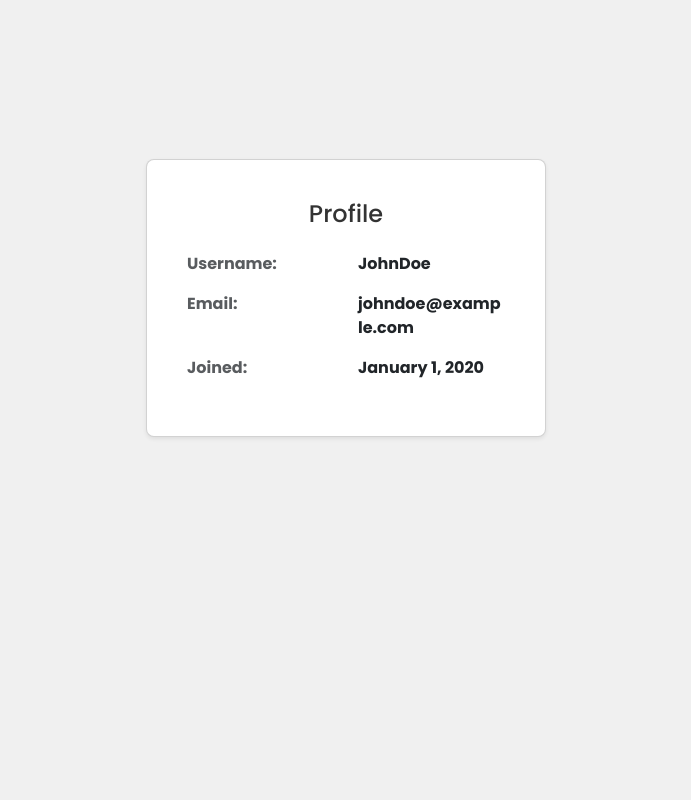
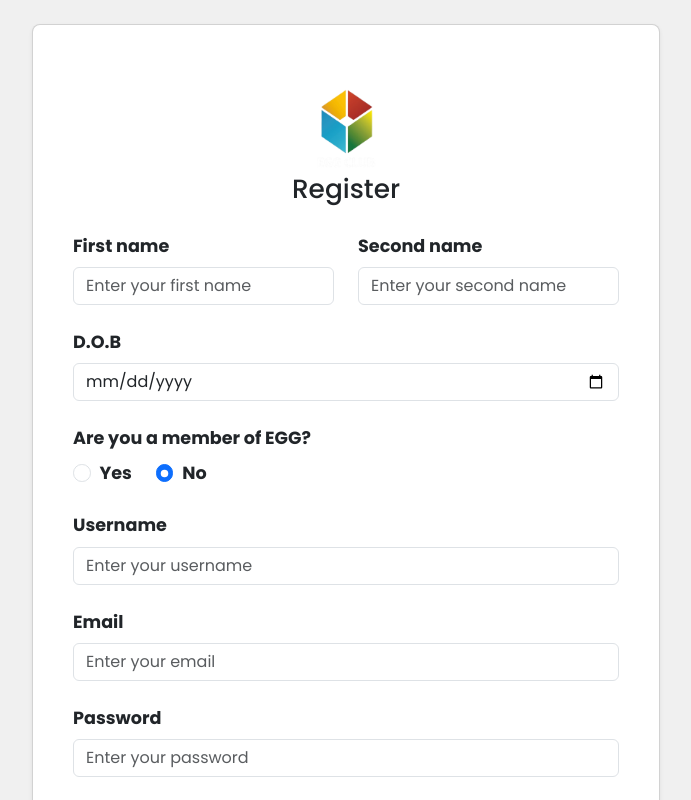
Before and after one commit to pandelevanhochust/EGG-TEAMWORK, a React (Create React App) app: page /profile in a window 1280 px wide. Shown: the top 800 px of the page, without its empty margins (294-985 px from the left). Built offline with nearby package versions, Linux system fonts and the light colour scheme; a web font is replaced by a local one.

Commit message:
profile screen draft

```diff
--- a/src/layout/ProfileScreen.js
+++ b/src/layout/ProfileScreen.js
@@ -1,31 +1,226 @@
-import React from 'react';
-import { Card, Col, Container, Row } from 'react-bootstrap';
-import './ProfileScreen.css';
+import React, { useState } from 'react';
+import { Button, Card, Col, Container, Form, Row } from 'react-bootstrap';
+import { Link } from 'react-router-dom';
+import Logo from '../assets/Logo1.png';
+import './RegisterScreen.css';
 
-const ProfileScreen = () => {
+
+const RegisterScreen = () => {
+  const [Membership, setMembership] = useState(false);
+  const gen = [1, 2, 3, 4, 5, 6, 7, 8];
+
+  const [first_name, setFirst_name] = useState('');
+  const [last_name, setLast_name] = useState('');
+  const [email, setEmail] = useState('');
+  const [dob, setDob] = useState('');
+  const [username, setUsername] = useState('');
+  const [password, setPassword] = useState('');
+  const [confirmpw, setConfirmpw] = useState('');
+  const [generation, setGen] = useState('');
+
+  const users = [
+    {
+      first_name: 'John',
+      last_name: 'Doe',
+      email: 'john.doe@example.com',
+      dob: '1990-05-15',
+      username: 'johndoe90',
+      password: 'password123',
+      confirmpw: 'password123',
+      generation: 'Millennial',
+    },
+    {
+      first_name: 'Jane',
+      last_name: 'Smith',
+      email: 'jane.smith@example.com',
+      dob: '1985-09-20',
+      username: 'janesmith85',
+      password: 'securePass456',
+      confirmpw: 'securePass456',
+      generation: 'Gen X',
+    },
+    {
+      first_name: 'Michael',
+      last_name: 'Johnson',
+      email: 'michael.johnson@example.com',
+      dob: '2001-03-10',
+      username: 'mikej01',
+      password: 'qwerty123',
+      confirmpw: 'qwerty123',
+      generation: 'Gen Z',
+    },
+    {
+      first_name: 'Emily',
+      last_name: 'Brown',
+      email: 'emily.brown@example.com',
+      dob: '1995-07-25',
+      username: 'emilyb95',
+      password: 'password789',
+      confirmpw: 'password789',
+      generation: 'Millennial',
+    },
+    {
+      first_name: 'David',
+      last_name: 'Taylor',
+      email: 'david.taylor@example.com',
+      dob: '1978-12-05',
+      username: 'davet78',
+      password: 'mypassword321',
+      confirmpw: 'mypassword321',
+      generation: 'Gen X',
+    },
+  ];
+
+  // export default users;
+
+
   return (
-    <Container fluid className="profile-screen d-flex justify-content-center align-items-center mt-5">
-      <Card className="profile-container shadow-sm p-4" style={{ maxWidth: '400px', width: '100%' }}>
+    <Container fluid className="register-screen d-flex justify-content-center align-items-center mt-4">
+      <Card className="register-container shadow-sm p-4">
         <Card.Body>
-          <h2 className="text-center mb-4">Profile</h2>
-          <div className="profile-details">
-            <Row className="mb-3">
-              <Col xs={6} className="text-muted">Username:</Col>
-              <Col xs={6}>JohnDoe</Col>
+          <Row className="text-center my-4 d-flex justify-content-center align-items-center ">
+          <img src={Logo} alt="Logo" className="logo-img" />
+          <h2 className="text-center my-1" >Register</h2>
+          </Row>
+          <Form>
+            <Row>
+              <Col>
+                <Form.Group className="mb-4" controlId="first_name">
+                  <Form.Label>First name</Form.Label>
+                  <Form.Control
+                    type="text"
+                    placeholder="Enter your first name"
+                    value={first_name}
+                    required
+                    onChange={(e) => setFirst_name(e.target.value)}
+                  />
+                </Form.Group>
+              </Col>
+              <Col>
+                <Form.Group className="mb-4" controlId="second_name">
+                  <Form.Label>Second name</Form.Label>
+                  <Form.Control
+                    type="text"
+                    placeholder="Enter your second name"
+                    value={last_name}
+                    required
+                    onChange={(e) => setLast_name(e.target.value)}
+                  />
+                </Form.Group>
+              </Col>
             </Row>
-            <Row className="mb-3">
-              <Col xs={6} className="text-muted">Email:</Col>
-              <Col xs={6}>johndoe@example.com</Col>
-            </Row>
-            <Row className="mb-3">
-              <Col xs={6} className="text-muted">Joined:</Col>
-              <Col xs={6}>January 1, 2020</Col>
-            </Row>
-          </div>
+
+            <Form.Group className="mb-4" controlId="dob">
+              <Form.Label>D.O.B</Form.Label>
+              <Form.Control
+                type="date"
+                value={dob}
+                required
+                onChange={(e) => setDob(e.target.value)}
+              />
+            </Form.Group>
+
+            <Form.Group className="mb-4" controlId="membership">
+              <Form.Label>Are you a member of EGG?</Form.Label>
+              <Row>
+                <Col xs="auto">
+                  <Form.Check
+                    type="radio"
+                    id="membershipYes"
+                    name="membership"
+                    label="Yes"
+                    value="yes"
+                    checked={Membership === true}
+                    required
+                    onChange={() => setMembership(true)}
+                  />
+                </Col>
+                <Col xs="auto">
+                  <Form.Check
+                    type="radio"
+                    id="membershipNo"
+                    name="membership"
+                    label="No"
+                    value="no"
+                    checked={Membership === false}
+                    required
+                    onChange={() => setMembership(false)}
+                  />
+                </Col>
+              </Row>
+            </Form.Group>
+
+            {Membership && (
+              <Form.Group className="mb-4" controlId="gen">
+                <Form.Label>Which Gen are you as an EGG-er?</Form.Label>
+                <Form.Select
+                  required
+                  value={generation}
+                  onChange={(e) => setGen(e.target.value)}
+                >
+                  <option value="">Select your generation</option>
+                  {gen.map((i) => (
+                    <option key={i} value={i}>{i}</option>
+                  ))}
+                </Form.Select>
+              </Form.Group>
+            )}
+
+            <Form.Group className="mb-4" controlId="username">
+              <Form.Label>Username</Form.Label>
+              <Form.Control
+                type="text"
+                placeholder="Enter your username"
+                value={username}
+                required
+                onChange={(e) => setUsername(e.target.value)}
+              />
+            </Form.Group>
+
+            <Form.Group className="mb-4" controlId="email">
+              <Form.Label>Email</Form.Label>
+              <Form.Control
+                type="email"
+                placeholder="Enter your email"
+                value={email}
+                required
+                onChange={(e) => setEmail(e.target.value)}
+              />
+            </Form.Group>
+
+            <Form.Group className="mb-4" controlId="password">
+              <Form.Label>Password</Form.Label>
+              <Form.Control
+                type="password"
+                placeholder="Enter your password"
+                value={password}
+                required
+                onChange={(e) => setPassword(e.target.value)}
+              />
+            </Form.Group>
+
+            <Form.Group className="mb-4" controlId="confirm_password">
+              <Form.Label>Confirm Password</Form.Label>
+              <Form.Control
+                type="password"
+                placeholder="Confirm your password"
+                value={confirmpw}
+                required
+                onChange={(e) => setConfirmpw(e.target.value)}
+              />
+            </Form.Group>
+
+          <Link href="/">
+            <Button variant="primary" type="submit" className="w-100 mt-3 rounded-button">
+              Register
+            </Button>
+          </Link>
+
+          </Form>
         </Card.Body>
       </Card>
     </Container>
   );
-}
+};
 
-export default ProfileScreen;
+export default RegisterScreen;
```
